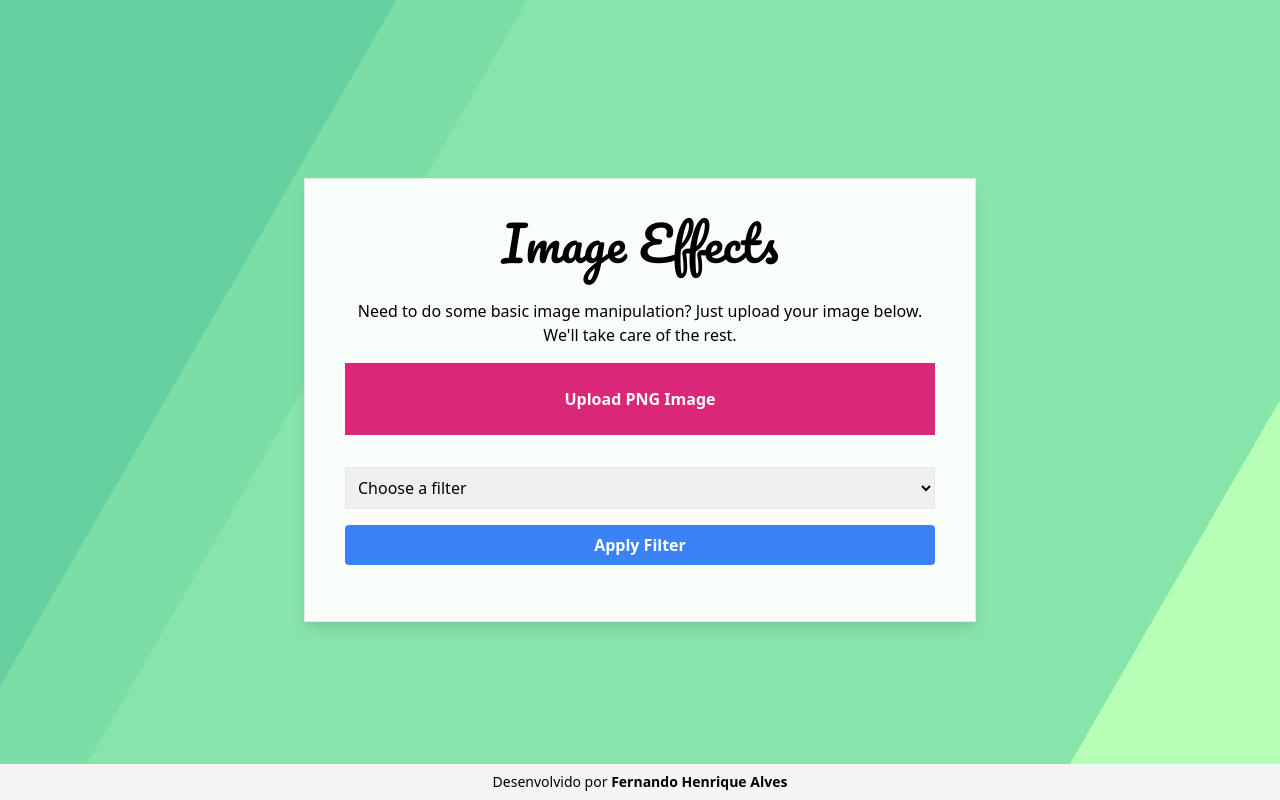
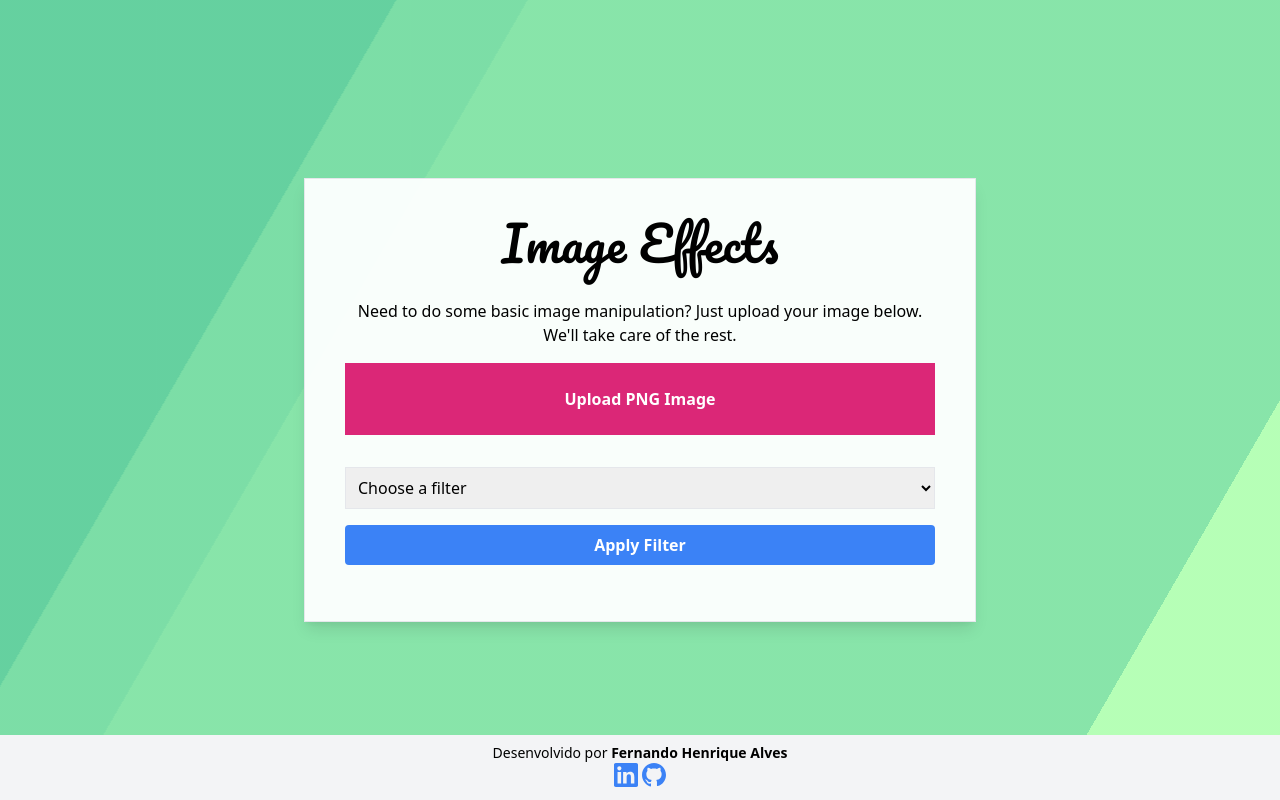
Before and after one commit to iFHA/imagi_rust, a website built with webpack: page public/index.html in a window 1280 px wide. Built offline with nearby package versions, Linux system fonts and the light colour scheme.

Commit message:
update build

```diff
--- a/public/index.html
+++ b/public/index.html
@@ -41,6 +41,11 @@
       margin-top: 1rem;
       margin-bottom: 1rem;
     }
+
+    .profile-links a {
+      display: inline-block;
+    }
+
   </style>
 </head>
 <body>
@@ -68,6 +73,18 @@
   </div>
   <footer class="absolute bottom-0 w-full text-center bg-gray-100 py-2 text-sm">
     <p>Desenvolvido por <strong>Fernando Henrique Alves</strong></p>
+    <p class="profile-links">
+      <a href="https://www.linkedin.com/in/fernando-henrique-alves-a3222389/" target="_blank" class="text-blue-500 hover:underline">
+        <svg xmlns="http://www.w3.org/2000/svg" class="h-6 w-6" fill="currentColor" viewBox="0 0 24 24">
+          <path d="M22.23 0H1.77C.79 0 0 .77 0 1.72v20.55C0 23.23.79 24 1.77 24h20.45c.98 0 1.78-.77 1.78-1.73V1.72C24 .77 23.2 0 22.23 0zM7.12 20.45H3.56V9h3.56v11.45zM5.34 7.44c-1.14 0-2.06-.93-2.06-2.08S4.2 3.28 5.34 3.28c1.15 0 2.07.92 2.07 2.08s-.93 2.08-2.07 2.08zm15.11 13.01h-3.55v-5.9c0-1.41-.02-3.22-1.97-3.22-1.98 0-2.29 1.54-2.29 3.12v6H9.12V9h3.41v1.56h.05c.48-.91 1.66-1.87 3.42-1.87 3.66 0 4.34 2.41 4.34 5.54v6.22z"/>
+        </svg>
+      </a>
+      <a href="https://github.com/iFHA" target="_blank" class="text-blue-500 hover:underline">
+        <svg xmlns="http://www.w3.org/2000/svg" class="h-6 w-6" fill="currentColor" viewBox="0 0 24 24">
+          <path d="M12 0C5.37 0 0 5.38 0 12c0 5.3 3.44 9.8 8.21 11.39.6.11.82-.26.82-.58 0-.29-.01-1.25-.02-2.27-3.34.73-4.04-1.62-4.04-1.62-.55-1.4-1.34-1.77-1.34-1.77-1.09-.74.08-.73.08-.73 1.2.09 1.84 1.23 1.84 1.23 1.07 1.84 2.81 1.31 3.5 1 .11-.78.42-1.31.76-1.61-2.67-.3-5.47-1.34-5.47-5.97 0-1.32.47-2.39 1.23-3.23-.12-.3-.54-1.52.12-3.18 0 0 1-.32 3.3 1.23.96-.27 1.98-.4 3-.41 1.02.01 2.04.14 3 .41 2.3-1.55 3.3-1.23 3.3-1.23.66 1.66.24 2.88.12 3.18.76.84 1.23 1.91 1.23 3.23 0 4.64-2.81 5.67-5.48 5.96.43.37.81 1.1.81 2.21 0 1.6-.01 2.88-.01 3.27 0 .32.21.7.82.58C20.56 21.8 24 17.3 24 12 24 5.38 18.63 0 12 0z"/>
+        </svg>
+      </a>
+    </p>
   </footer>
   </body>
 </html>
```
Also changed, not shown: dist/index.html.
